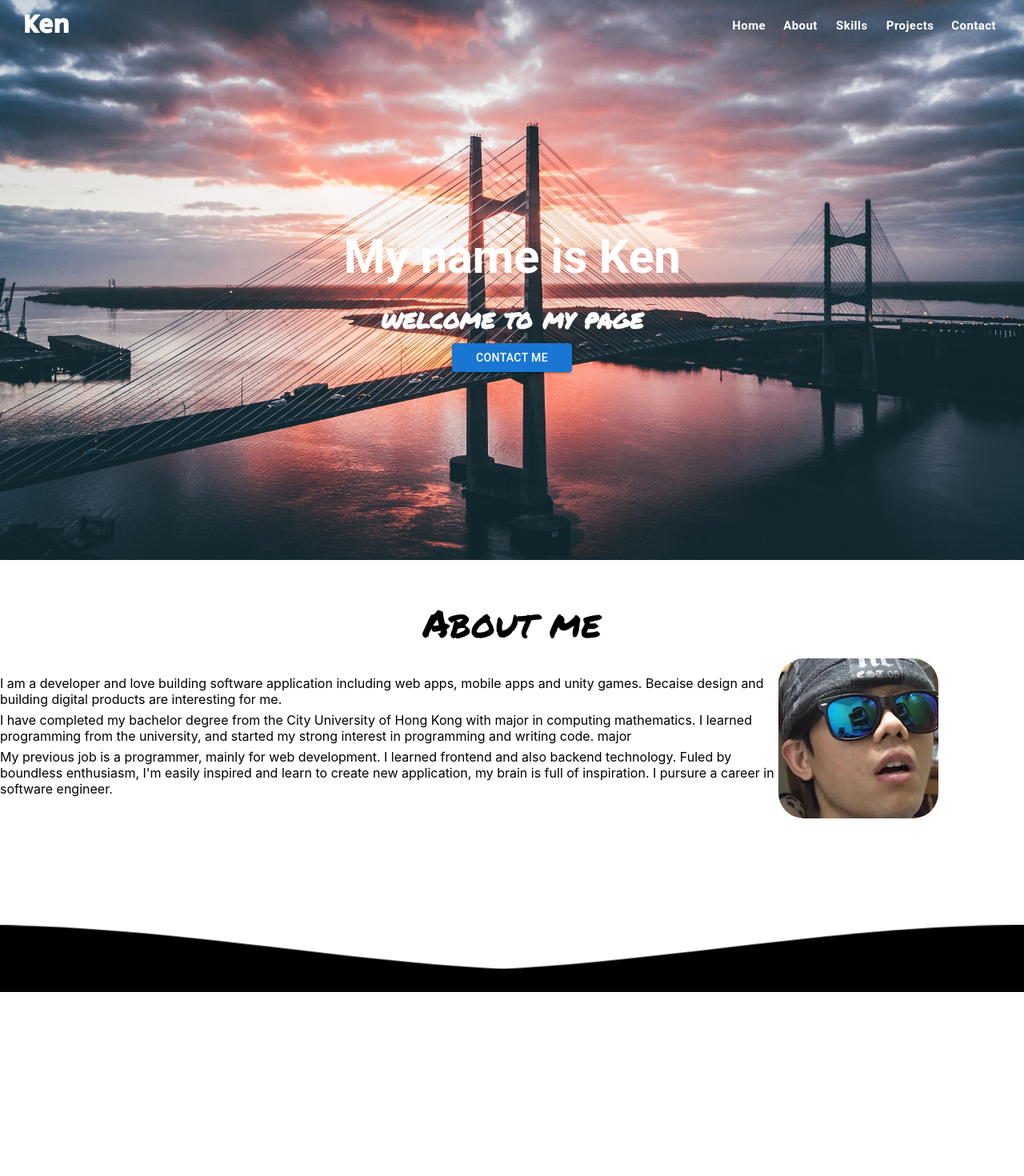
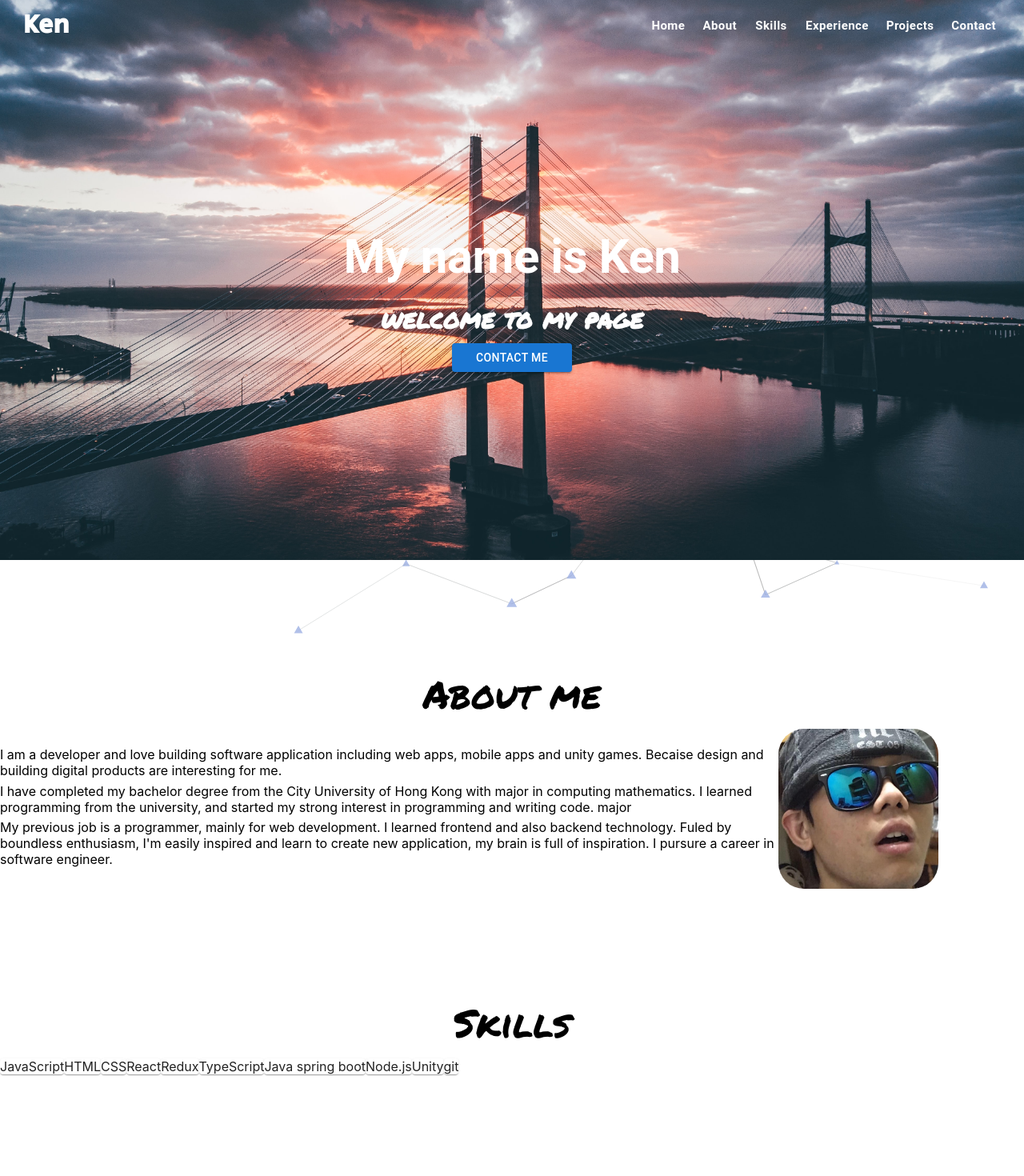
Before and after one commit to YinHk-myProject/my-landing-page, a React (Create React App) app: page / in a window 1280 px wide. Shown: the top 1470 px of the page at 80% size. Before the commit the page ends 1240 px from the top, so only its background shows below. Built offline with nearby package versions, Linux system fonts and the light colour scheme; a web font is replaced by a local one.

Commit message:
feat: changes

```diff
--- a/package.json
+++ b/package.json
@@ -23,7 +23,6 @@
     "lodash": "^4.17.21",
     "moment": "^2.29.2",
     "netlify-lambda": "^2.0.15",
-    "particles.js": "^2.0.0",
     "react": "^17.0.2",
     "react-datepicker": "^4.7.0",
     "react-dom": "^17.0.2",
@@ -32,9 +31,11 @@
     "react-router-dom": "^6.2.2",
     "react-scripts": "5.0.0",
     "react-select": "^5.2.2",
+    "react-tsparticles": "^2.0.6",
     "styled-components": "^5.3.5",
     "swiper": "^8.0.7",
     "tailwindcss": "^3.0.23",
+    "tsparticles": "^2.0.6",
     "twin.macro": "^2.8.2",
     "web-vitals": "^2.1.4"
   },
--- a/src/App.js
+++ b/src/App.js
@@ -6,6 +6,10 @@ import { AnimatePresence } from "framer-motion";
 import theme from './theme';
 import MainLandingPage from './mainLandingPage/MainLandingPage';
 import Loader from "./components/Loader";
+
+
+import Particles from "react-tsparticles";
+import { loadFull } from "tsparticles";
 
 function App() {
   const [loading, setLoading] = useState(true);
@@ -16,6 +20,19 @@ function App() {
     }, 3500);
   }, []);
 
+  const particlesInit = async (main) => {
+    console.log(main);
+
+    // you can initialize the tsParticles instance (main) here, adding custom shapes or presets
+    // this loads the tsparticles package bundle, it's the easiest method for getting everything ready
+    // starting from v2 you can add only the features you need reducing the bundle size
+    await loadFull(main);
+  };
+
+  const particlesLoaded = (container) => {
+    console.log(container);
+  };
+
   return (
     <StyledEngineProvider injectFirst>
       <ThemeProvider theme={theme}>
@@ -25,7 +42,85 @@ function App() {
          <Route path="/" caseSensitive={false} element={ loading ? <Loader /> : <MainLandingPage /> }/>
         </Routes>
        </Router>
-       </AnimatePresence>
+       <Particles
+      id="tsparticles"
+      init={particlesInit}
+      loaded={particlesLoaded}
+      options={{
+        background: {
+          color: {
+            value: "#FFFFFF",
+          },
+        },
+        fullScreen: { enable: true, zIndex: -15 },
+        fpsLimit: 30,
+        interactivity: {
+          events: {
+            onClick: {
+              enable: true,
+              mode: "push",
+            },
+            onHover: {
+              enable: true,
+              mode: "repulse",
+            },
+            resize: true,
+          },
+          modes: {
+            push: {
+              quantity: 4,
+            },
+            repulse: {
+              distance: 200,
+              duration: 0.4,
+            },
+          },
+        },
+        particles: {
+          color: {
+            value: "#9db0e4",
+          },
+          links: {
+            color: "#8b8c8d",
+            distance: 200,
+            enable: true,
+            opacity: 0.6,
+            width: 1,
+          },
+          collisions: {
+            enable: true,
+          },
+          move: {
+            direction: "none",
+            enable: true,
+            outModes: {
+              default: "bounce",
+            },
+            random: true,
+            speed: 3,
+            straight: false,
+          },
+          number: {
+            density: {
+              enable: true,
+              area: 1200,
+            },
+            value: 50,
+          },
+          opacity: {
+            value: 0.8,
+          },
+          shape: {
+            type: "triangle",
+          },
+          size: {
+            value: { min: 3, max: 8 },
+          },
+        },
+        detectRetina: true,
+      }}
+      />
+      </AnimatePresence>
       </ThemeProvider>
     </StyledEngineProvider>
 
--- a/src/components/About.js
+++ b/src/components/About.js
@@ -7,7 +7,10 @@ import image from "../image/me.jpg";
 const useStyles = makeStyles(() => ({
     wrapper: {
       width: '100%',
-      minHeight: 400
+      minHeight: 500,
+      display: 'flex',
+      justifyContent: 'center',
+      flexDirection: 'column'
     },
     title: {
       display: 'flex',
@@ -30,7 +33,7 @@ const About = () => {
     const classes = useStyles();
 
     return (
-      <div className={classes.wrapper}>
+      <div className={classes.wrapper} id='about'>
         <motion.div className={classes.title}>
           <Typography className={classes.text}  gutterBottom variant="h3" component="h3">
              About me
--- a/src/components/Head.js
+++ b/src/components/Head.js
@@ -47,7 +47,7 @@ const Head = () => {
     };
 
     return (
-      <div className={classes.wrapper}>
+      <div className={classes.wrapper} id='head'>
        <Grid container space={2} direction="column" >
        <Grid item xs={12} sm={12} md={6} sx={{display: 'flex', justifyContent: "center"}}>
         <motion.div>
--- a/src/components/NavBar.js
+++ b/src/components/NavBar.js
@@ -44,11 +44,6 @@ const TypographyList = classes =>
     </Typography>
   </div>;
 
-const scrollToToolSection = () => {
-  const anchor =  document.getElementById('tool');
-  anchor.scrollIntoView({ behavior: 'smooth', block: 'center' });
-};
-
 
 const NavBar = props => {
     const { classes } = props;
@@ -79,9 +74,14 @@ const NavBar = props => {
     }, []);
 
 
+    const scrollToView = name => {
+      const anchor =  document.getElementById(name);
+      anchor.scrollIntoView({ behavior: 'smooth', block: 'center' });
+    };
+
     return (
       <div className={classes.wrapper}>
-        <AppBar position="fixed" className={classes.appBar} style={{ backgroundColor: scrollPosition===0?'transparent':'rgba(0, 0, 0, .3)'}}>
+        <AppBar position="fixed" className={classes.appBar} style={{ backgroundColor: scrollPosition===0?'transparent':'rgba(0, 0, 0, .5)'}}>
             <Toolbar className={classes.toolbar}>
               {TypographyList(classes)}
               <div>
@@ -89,34 +89,42 @@ const NavBar = props => {
                   id='menuButton'
                   className={classes.menuButtonText}
                   size="large"
-                  aria-controls={open? 'menu' : undefined}
-                  aria-haspopup="true"
-                  aria-expanded={open? 'true' : undefined}
-                  onClick={handleClick}
+                  onClick={()=>scrollToView('head')}
                 >
                   Home
                 </Button>
                 <Button
                   className={classes.menuButtonText}
                   size="large"
+                  onClick={()=>scrollToView('about')}
                 >
                   About
                 </Button>
                 <Button
                   className={classes.menuButtonText}
                   size="large"
+                  onClick={()=>scrollToView('skills')}
                 >
                   Skills
                 </Button>
                 <Button
                   className={classes.menuButtonText}
                   size="large"
+                  onClick={()=>scrollToView('experience')}
+                >
+                  Experience
+                </Button>
+                <Button
+                  className={classes.menuButtonText}
+                  size="large"
+                  onClick={()=>scrollToView('projects')}
                 >
                   Projects
                 </Button>
                 <Button
                   className={classes.menuButtonText}
                   size="large"
+                  onClick={()=>scrollToView('footer')}
                 >
                   Contact
                 </Button>
--- a/src/components/Skills.js
+++ b/src/components/Skills.js
@@ -1,13 +1,14 @@
 import React, { useEffect } from 'react'
-import { Typography, Grid, Avatar } from "@mui/material";
+import { Typography, Grid, Avatar, Card } from "@mui/material";
 import { motion } from "framer-motion";
 import { makeStyles } from "@mui/styles";
-import image from "../image/me.jpg";
+
 
 const useStyles = makeStyles(() => ({
     wrapper: {
       width: '100%',
-      minHeight: 400
+      minHeight: 500,
+      //background: 'rgba(0,10,35,1)'
     },
     title: {
       display: 'flex',
@@ -17,53 +18,41 @@ const useStyles = makeStyles(() => ({
     text: {
        fontFamily: "'Permanent Marker', cursive"
     },
-    messageContainer: {
-       display: 'flex',
-       flexDirection: 'column',
-       justifyContent: 'center',
-       alignItems: 'center'
-    }
 
 }));
 
-const About = () => {
+
+const skillList = [
+  "JavaScript",
+  "HTML",
+  "CSS",
+  "React",
+  "Redux",
+  "TypeScript",
+  "Java spring boot",
+  "Node.js",
+  "Unity",
+  "git"
+]
+
+
+const Skills = () => {
     const classes = useStyles();
 
+
+
     return (
-      <div className={classes.wrapper}>
+      <div className={classes.wrapper} id="skills">
         <motion.div className={classes.title}>
           <Typography className={classes.text}  gutterBottom variant="h3" component="h3">
-             About me
+            Skills
           </Typography>
         </motion.div>
-        <Grid container space={2} direction="column">
-          <Grid item xs={12} sm={12} md={6} sx={{ display: 'flex', justifyContent: 'center'}}>
-           <motion.div className={classes.messageContainer}>
-            <Typography className={classes.message}  gutterBottom variant="body" component="p">
-               I am a developer and love building software application including web apps,
-               mobile apps and unity games. Becaise design and building digital products are
-               interesting for me.
-            </Typography>
-            <Typography className={classes.message}  gutterBottom variant="body" component="p">
-               I have completed my bachelor degree from the City University of Hong Kong with major
-               in computing mathematics. I learned programming from the university, and started my
-               strong interest in programming and writing code.
-               major
-            </Typography>
-            <Typography className={classes.message}  gutterBottom variant="body" component="p">
-               My previous job is a programmer, mainly for web development. I learned frontend and
-               also backend technology. Fuled by boundless enthusiasm, I'm easily inspired and learn
-               to create new application, my brain is full of inspiration. I pursure a career in software engineer.
-            </Typography>
-           </motion.div>
-           <Grid item xs={12} sm={12} md={6}>
-             <Avatar alt="ken" src={image} variant="square" sx={{ width: 200, height: 200, borderRadius: 8 }}/>
-           </Grid>
-          </Grid>
+        <Grid container space={2} direction="row">
+          {skillList.map(item => <Card>{item}</Card>)}
         </Grid>
       </div>
     );
 };
 
-
-export default About;
+export default Skills;
--- a/src/mainLandingPage/MainLandingPage.js
+++ b/src/mainLandingPage/MainLandingPage.js
@@ -2,6 +2,7 @@ import React, { Fragment } from "react";
 import NavBar from "../components/NavBar";
 import Head from "../components/Head";
 import About from '../components/About';
+import Skills from '../components/Skills';
 import WaveBorder from "../components/WaveBorder";
 import { motion, useViewportScroll } from "framer-motion";
 
@@ -16,7 +17,8 @@ const MainLandingPage = () => {
         />
         <NavBar />
         <Head />
-        {<About />}
+        <About />
+        <Skills />
         <WaveBorder />
       </Fragment>
     );
```
Also changed, not shown: src/components/SkillsStyle.css (added, +8 -0 lines), 1 other file (tests, documents, lock files or other folders).
